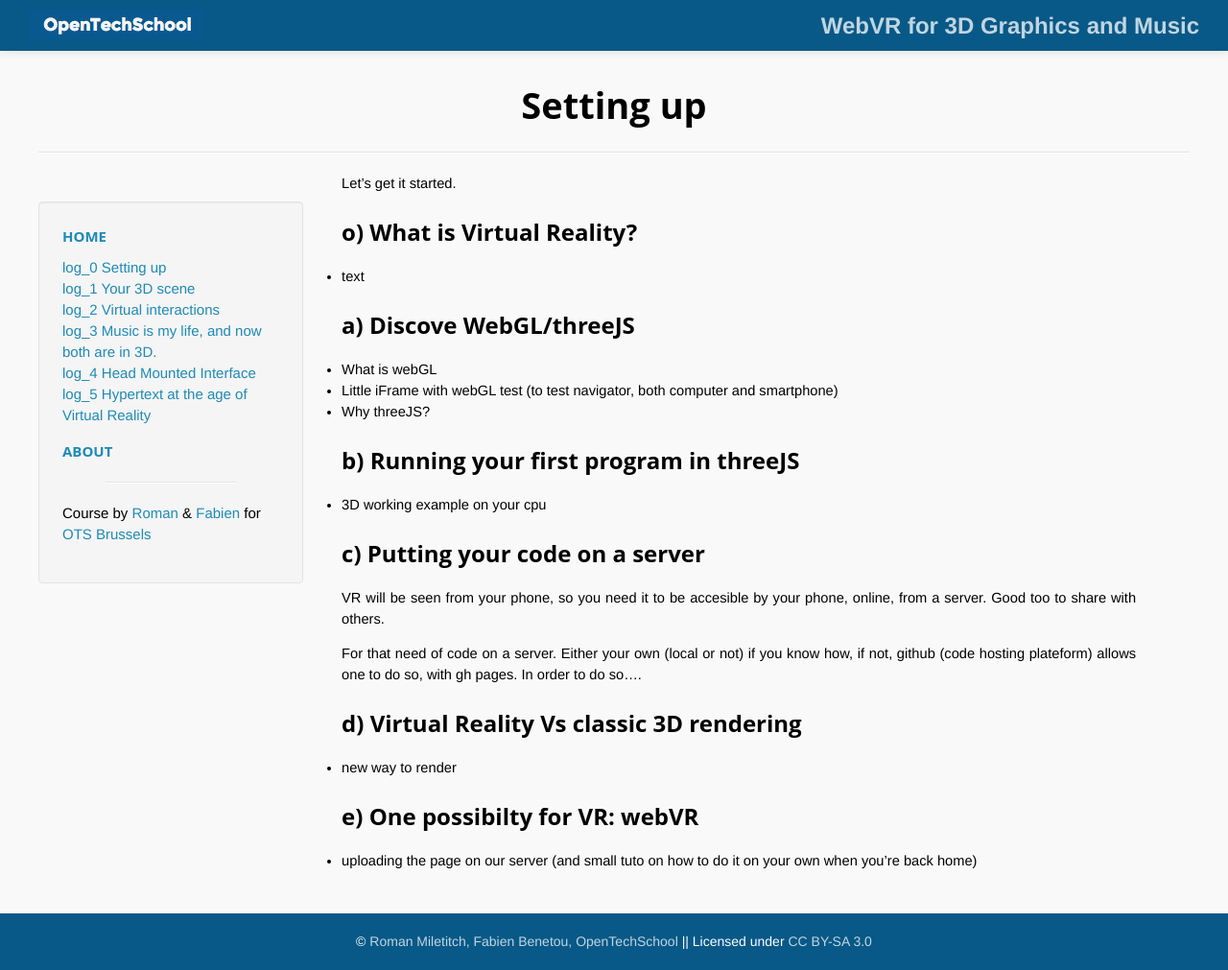
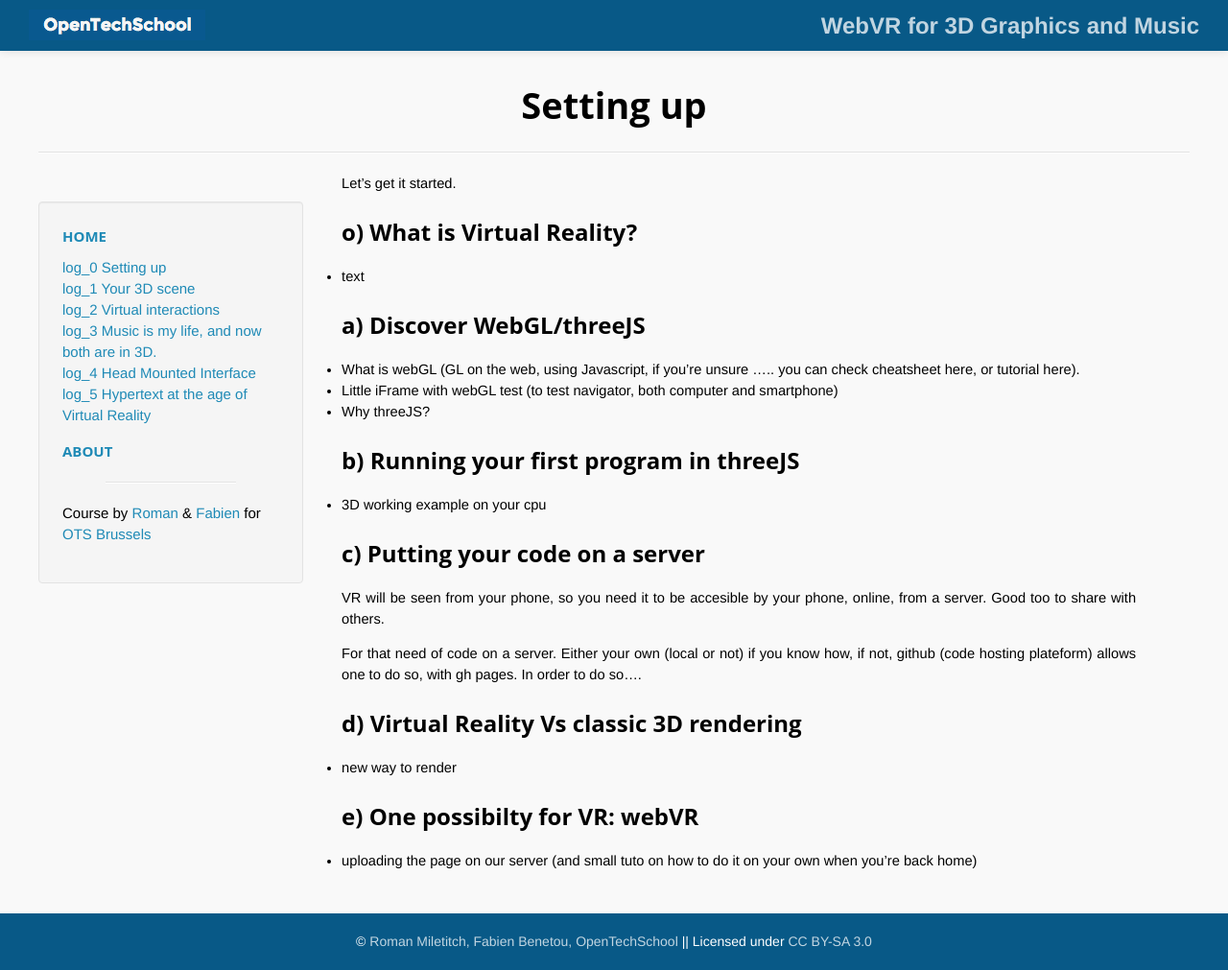
Before and after one commit to OpenTechSchool-Brussels/webVR-for-3D-graphics-and-music, a Jekyll site: the page built from Setting-up.markdown, in a window 1280 px wide. Shown: the whole page at 96% size. Built offline with Jekyll 4.4.1, drawn with Linux system fonts in a browser that asks for light colours; Markdown is read by kramdown in place of the engine named in the settings.

Commit message:
Added comment about Javascript

```diff
--- a/Setting-up.markdown
+++ b/Setting-up.markdown
@@ -11,8 +11,8 @@ Let's get it started.
 ## o) What is Virtual Reality?
 * text
 
-## a) Discove WebGL/threeJS
-* What is webGL
+## a) Discover WebGL/threeJS
+* What is webGL (GL on the web, using Javascript, if you're unsure ..... you can check cheatsheet here, or tutorial here).
 * Little iFrame with webGL test (to test navigator, both computer and smartphone)
 * Why threeJS?
 
```
